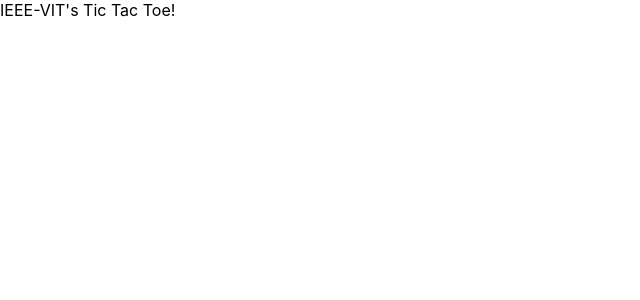
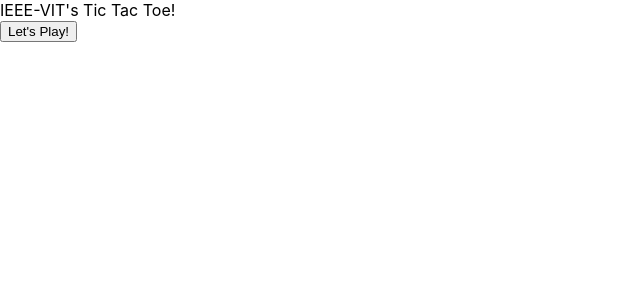
Before and after one commit to IEEE-VIT/tic-tac-toe-react, a React (Create React App) app: page / in a window 1280 px wide. Shown: the top 300 px of the page, without its empty margins (0-640 px from the left). Built offline with nearby package versions, Linux system fonts and the light colour scheme.

Commit message:
Added features suggested in review.

```diff
--- a/package.json
+++ b/package.json
@@ -6,7 +6,6 @@
         "@testing-library/jest-dom": "^4.2.4",
         "@testing-library/react": "^9.3.2",
         "@testing-library/user-event": "^7.1.2",
-        "node-sass": "^4.14.1",
         "react": "^16.13.1",
         "react-dom": "^16.13.1",
         "react-redux": "^7.2.1",
--- a/src/components/Board/Board.css
+++ b/src/components/Board/Board.css
@@ -1,4 +1,7 @@
 .board {
+}
+
+.board__square-grp {
     display: grid;
     grid-template-columns: 125px 125px 125px;
     grid-template-rows: 125px 125px 125px;
--- a/src/components/Board/Board.jsx
+++ b/src/components/Board/Board.jsx
@@ -13,6 +13,7 @@
     const [winner, setWinner] = useState(null);
     const [ctr, setCtr] = useState(0);
     const [board, setBoard] = useState(emptyBoard);
+    const turn = player === "X" ? "Player 1" : "Player 2";
 
     const togglePlayer = () =>
         player === "X" ? setPlayer("O") : setPlayer("X");
@@ -72,6 +73,8 @@
     ) : null;
     return (
         <div className="board">
+            <div className="board__current">Current turn: {turn}</div>
+            <div className="board__square-grp">
                 {board.map((val, index) => (
                     <Square
                         val={val}
@@ -79,6 +82,7 @@
                         key={`sq${index}`}
                     />
                 ))}
+            </div>
             {winPrompt}
         </div>
     );
--- a/src/pages/Game/GamePage.jsx
+++ b/src/pages/Game/GamePage.jsx
@@ -2,7 +2,7 @@
 import React from "react";
 import { useSelector } from "react-redux";
 import Board from "../../components/Board/Board";
-import "./GamePage.scss";
+import "./GamePage.css";
 
 const GamePage = () => {
     const { player1, player2 } = useSelector((state) => state.players);
@@ -10,7 +10,7 @@
     return (
         <div className="game">
             <div className="game__heading">Let&apos;s Play Tic-Tac-Toe!</div>
-            <div className="board__players">
+            <div className="game__players">
                 {player1} (Player 1) V/s {player2} (Player 2)
             </div>
             <Board />
--- a/src/pages/LandingPage/LandingPage.jsx
+++ b/src/pages/LandingPage/LandingPage.jsx
@@ -19,11 +19,17 @@
     };
 
     return (
-        <div>
-            IEEE-VIT&apos;s Tic Tac Toe!
+        <div className="landing">
+            <div className="landing__heading">IEEE-VIT&apos;s Tic Tac Toe!</div>
             {/* use two input boxes to enter player names */}
-            {/* A start button to take you to the playing page */}
             {/* add styling */}
+            <button
+                type="button"
+                className="landing__btn"
+                onClick={() => history.push("/game")}
+            >
+                Let&apos;s Play!
+            </button>
         </div>
     );
 };
```
Also changed, not shown: src/pages/Game/GamePage.css (added), src/pages/Game/GamePage.scss (deleted), 2 other files (tests, documents, lock files or other folders). Lines whose indentation alone changed are shown as unchanged.
